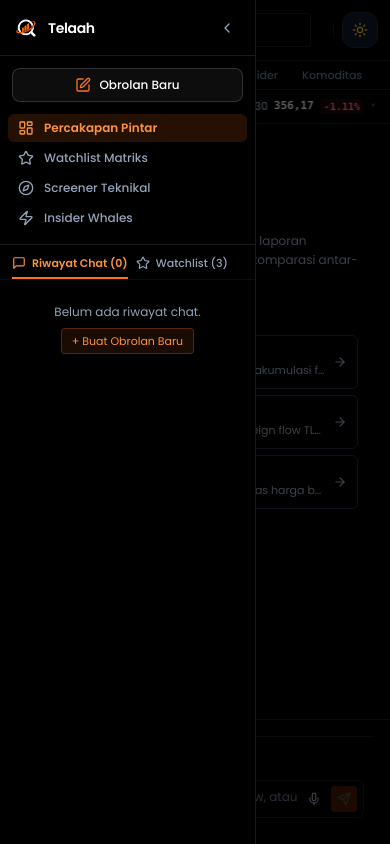
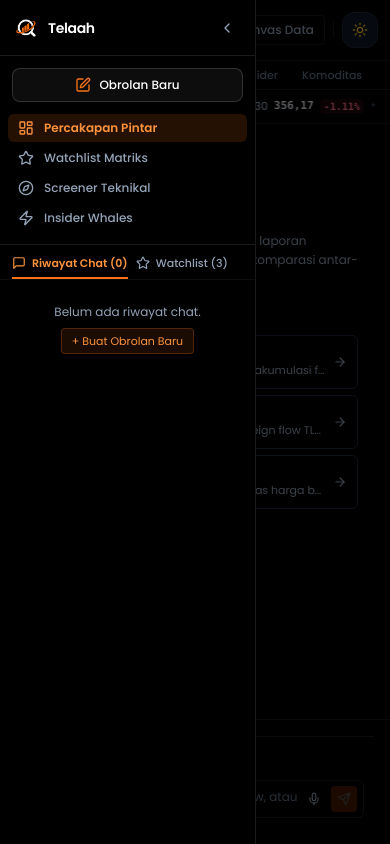
Before and after one commit to meets-indonesia/Telaah-AI, a Next.js app: page / in a window 390 px wide. Built offline with nearby package versions, Linux system fonts and the light colour scheme.

Commit message:
feat(ui): add seamless Kanvas Data / Obrolan toggle button in header and sync with ⌘J shortcut

```diff
--- a/src/app/page.tsx
+++ b/src/app/page.tsx
@@ -162,7 +162,8 @@ export default function Home() {
       }
       if ((e.metaKey || e.ctrlKey) && e.key.toLowerCase() === "j") {
         e.preventDefault();
-        setIsCopilotOpen((prev) => !prev);
+        // ⌘J switches between Chat and Terminal Workstation seamlessly
+        setViewMode((prev) => (prev === "terminal" ? "chat" : "terminal"));
       }
       if (e.key === "Escape") {
         setIsSearchOpen(false);
@@ -291,6 +292,7 @@ export default function Home() {
       setActiveSessionId(session.id);
       setMessages(session.messages);
       if (session.report) setReport(session.report);
+      setViewMode("chat"); // Pastikan selalu kembali ke tampilan history chat utama
     }
   };
 
@@ -711,6 +713,10 @@ export default function Home() {
         <Header
           marketIndices={marketIndices}
           marketAsOfDate={marketAsOfDate}
+          viewMode={viewMode}
+          onToggleViewMode={() => setViewMode((prev) => (prev === "terminal" ? "chat" : "terminal"))}
+          isCopilotOpen={isCopilotOpen}
+          onToggleCopilot={() => setIsCopilotOpen((prev) => !prev)}
           onOpenJargon={() => setIsJargonOpen(true)}
           onOpenDividend={() => setIsDividendOpen(true)}
           onFocusSearch={() => {
--- a/src/components/Header.tsx
+++ b/src/components/Header.tsx
@@ -9,6 +9,7 @@ import {
   BookOpen,
   PanelRightClose,
   PanelRightOpen,
+  Bot,
   Search,
   Command,
 } from "lucide-react";
@@ -30,6 +31,10 @@ interface HeaderProps {
   hasReport?: boolean;
   marketIndices?: MarketIndexItem[];
   marketAsOfDate?: string;
+  viewMode?: "chat" | "terminal";
+  onToggleViewMode?: () => void;
+  isCopilotOpen?: boolean;
+  onToggleCopilot?: () => void;
   onOpenJargon?: () => void;
   onOpenDividend?: () => void;
   onFocusSearch?: () => void;
@@ -38,6 +43,10 @@ interface HeaderProps {
 export const Header: React.FC<HeaderProps> = ({
   marketIndices = [],
   marketAsOfDate = "2026-09-11",
+  viewMode,
+  onToggleViewMode,
+  isCopilotOpen = true,
+  onToggleCopilot,
   onOpenJargon,
   onOpenDividend,
   onFocusSearch,
@@ -121,6 +130,50 @@ export const Header: React.FC<HeaderProps> = ({
             </button>
           )}
 
+          {/* Seamless Mode Switcher Button */}
+          {onToggleViewMode && (
+            <button
+              type="button"
+              onClick={onToggleViewMode}
+              title={viewMode === "terminal" ? "Kembali ke Percakapan Utama" : "Buka Kanvas Data Terminal"}
+              className={`flex items-center gap-1.5 px-2.5 py-1.5 text-xs font-medium transition rounded ${
+                viewMode === "terminal"
+                  ? "bg-orange-500/15 border border-orange-500/30 text-orange-600 dark:text-orange-400 font-semibold"
+                  : "border border-slate-200 dark:border-white/10 text-slate-600 dark:text-slate-400 hover:text-slate-950 dark:hover:text-white"
+              }`}
+            >
+              {viewMode === "terminal" ? (
+                <>
+                  <PanelRightClose className="w-3.5 h-3.5 text-orange-500" />
+                  <span>Obrolan</span>
+                </>
+              ) : (
+                <>
+                  <PanelRightOpen className="w-3.5 h-3.5" />
+                  <span>Kanvas Data</span>
+                </>
+              )}
+            </button>
+          )}
+
+          {/* Toggle Copilot Dock inside Terminal view */}
+          {viewMode === "terminal" && onToggleCopilot && (
+            <button
+              type="button"
+              onClick={onToggleCopilot}
+              title={isCopilotOpen ? "Sembunyikan Copilot Samping (⌘J)" : "Buka Copilot Samping (⌘J)"}
+              className={`flex items-center gap-1.5 px-2.5 py-1.5 text-xs font-medium transition rounded ${
+                isCopilotOpen
+                  ? "text-orange-600 dark:text-orange-400 hover:text-orange-700 dark:hover:text-orange-300"
+                  : "text-slate-600 dark:text-slate-400 hover:text-slate-950 dark:hover:text-white"
+              }`}
+            >
+              <Bot className="w-3.5 h-3.5" />
+              <span>Copilot</span>
+              <kbd className="hidden lg:inline-flex items-center text-[9px] font-mono text-slate-500 ml-0.5">⌘J</kbd>
+            </button>
+          )}
+
           <div className="h-4 w-px bg-slate-300 dark:bg-white/10 mx-0.5" />
           <ThemeToggle />
         </div>
```
